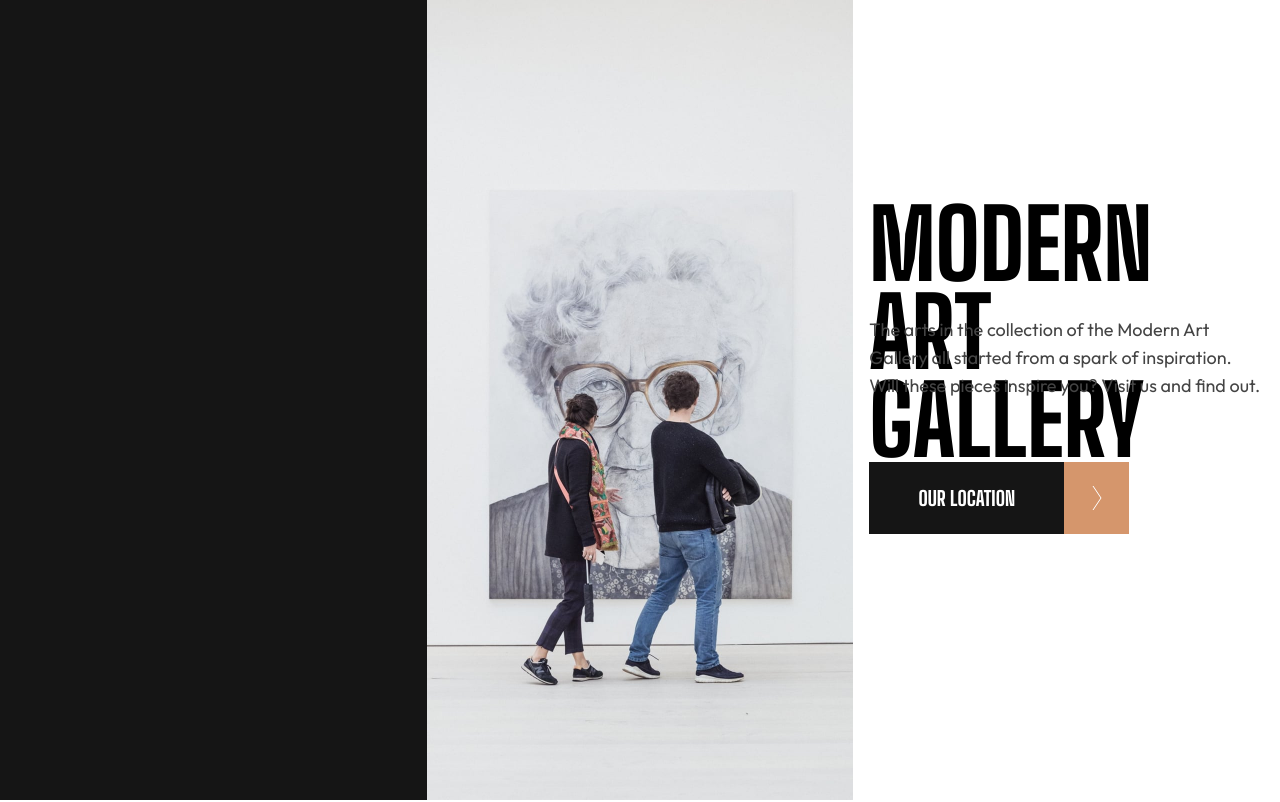
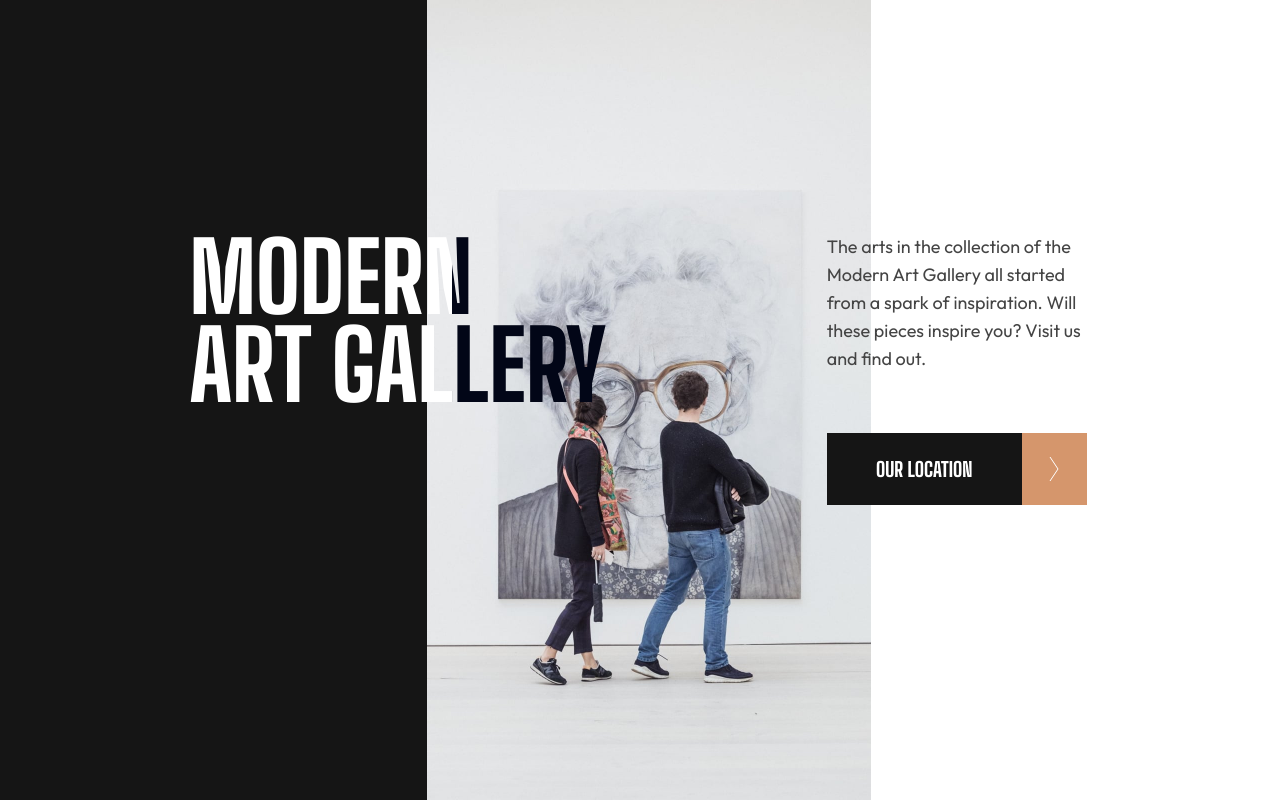
Before and after one commit to reactaleks/art-gellery-website-nextjs, a Next.js app: page / in a window 1280 px wide. Shown: the top 802 px of the page. Built offline with nearby package versions, Linux system fonts and the light colour scheme.

Commit message:
Reworked hero component to use grid, reworker location component to use grid.

```diff
--- a/app/layout.tsx
+++ b/app/layout.tsx
@@ -14,7 +14,7 @@ export default function RootLayout({
 }>) {
   return (
     <html lang="en">
-      <body>
+      <body className="min-h-screen">
           {children}
 
           <FooterComponent />
--- a/components/FeatureSectionComponent.tsx
+++ b/components/FeatureSectionComponent.tsx
@@ -3,10 +3,10 @@ import FeatureTextTileComponent from "./FeatureTextTileComponent";
 
 export default function FeatureSectionComponent() {
   return (
-    <div className="flex flex-col justify-between md:grid gap-4 md:grid-cols-12 grid-rows-12 h-[1605px] md:h-[1131px] md:w-[689px] md:mx-auto xl:h-[1150px] my-24">
+    <div className="flex flex-col justify-between md:grid gap-4 md:grid-cols-12 grid-rows-12 h-[1605px] md:h-[1131px] md:w-[689px] md:mx-auto xl:h-[1150px] xl:w-[1110px] my-24">
       <div className="col-span-7 row-span-4 col-start-6">
         <ImageComponent
-          imageStyles="h-[320px] w-[343px] md:w-[397px] md:h-[367px] xl:w-[635px] xl:h-[400px]"
+          imageStyles="h-[320px] w-[343px] md:w-[397px] md:h-[367px] xl:w-[635px] xl:h-[375px]"
           imageUrl="/desktop/image-grid-1@2x.jpg"
           imageAlt="Grid Image One"
         />
@@ -22,22 +22,22 @@ export default function FeatureSectionComponent() {
       </div>
       <div className="col-span-7 row-span-6 row-start-5 col-start-1">
         <ImageComponent
-          imageStyles="h-[480px] w-[343px] md:w-[398px] md:h-[750px] xl:w-[635px] xl:h-[720px]"
+          imageStyles="h-[480px] w-[343px] md:w-[398px] md:h-[750px] xl:w-[635px] xl:h-[765px]"
           imageUrl="/desktop/image-grid-2@2x.jpg"
           imageAlt="Grid image two"
         />
       </div>
-      <div className="col-span-5 row-span-8 grid grid-rows-8 md:grid-rows-12 ">
-        <div className=" row-span-4">
+      <div className="col-span-5 row-span-8 grid grid-rows-8 md:grid-rows-12 xl:gap-4">
+        <div className=" row-span-4 row-start-1">
           <ImageComponent
-            imageStyles="h-[200px] w-[343px] md:w-[280px] md:h-[367px] xl:w-[445px] xl:h-[313px]"
+            imageStyles="h-[200px] w-[343px] md:w-[280px] md:h-[367px] xl:w-[445px] xl:h-[375px]"
             imageUrl="/desktop/image-grid-3@2x.jpg"
             imageAlt="Grid image three"
           />
         </div>
         <div className=" row-span-4 row-start-5 md:row-start-7">
           <FeatureTextTileComponent
-            tileStyle="md:w-[280px] md:h-[375px] xl:w-[445px] xl:h-[377px]"
+            tileStyle="md:w-[280px] md:h-[375px] xl:w-[447px] xl:h-[377px]"
             tileDark={true}
             tileTitle="Come & Be Inspired"
             tileText="We’re excited to welcome you to our gallery and see how our
--- a/components/FooterComponent.tsx
+++ b/components/FooterComponent.tsx
@@ -27,7 +27,7 @@ export default function FooterComponent() {
         </p>
       </div>
 
-      <div className="col-span-4 col-start-2 row-span-1 row-start-11 md:row-start-3 md:col-start-10">
+      <div className="col-span-4 col-start-2 row-span-1 row-start-11 md:row-start-3 md:col-start-10 xl:col-start-11">
         <SocialComponent dark={checkPath} />
       </div>
     </footer>
--- a/components/HeroComponent.tsx
+++ b/components/HeroComponent.tsx
@@ -3,9 +3,26 @@ import heroImage from "../public/desktop/image-hero@2x.jpg";
 import NavButtonComponent from "./NavButtonComponent";
 export default function HeroComponent() {
   return (
-    <div className="h-[630px] md:h-[700px] xl:h-[800px] grid grid-cols-12 grid-rows-12 ">
-      <div className=" bg-allmost-black hidden xl:block xl:col-span-4 xl:col-start-1 xl:row-span-12"></div>
-      <div className="relative col-span-12 row-span-5 md:col-span-6 md:row-span-12 md:col-start-1 xl:col-span-4 xl:col-start-5">
+    <div className="xl:grid xl:grid-cols-24 xl:grid-rows-24 max-h-[800px]">
+      <div className="bg-allmost-black col-span-3 col-start-1 row-span-24 2xl:col-span-4 4k:col-span-7"></div>
+
+
+
+      <div className="xl:col-span-20 xl:col-start-4 2xl:col-span-16 row-span-24 h-[630px] md:h-[700px] xl:h-[800px] max-w-[1275px] grid grid-cols-24 grid-rows-24 relative">
+        <div
+          className="bg-allmost-black  hidden
+      xl:block xl:col-span-6 xl:col-start-1 xl:row-span-24
+      2xl:col-span-6
+      "
+        ></div>
+        <div
+          className="relative col-span-24 row-span-10
+      md:col-span-13 md:row-span-24
+      xl:col-span-10
+      2xl:col-span-10
+      4k:col-span-9
+      "
+        >
           <Image
             src={heroImage}
             alt="Hero image"
@@ -13,21 +30,42 @@ export default function HeroComponent() {
             style={{ objectFit: "cover" }}
           />
         </div>
-      <div className="row-start-7 gap-4 grid grid-rows-12 px-4 col-span-12 row-span-6 md:col-span-6 md:row-span-5 md:col-start-7 md:row-start-4 xl:col-span-4 xl:col-start-9 ">
-        <h1 className="font-bigShoulders font-extrabold text-headingm leading-headingm uppercase text-black
-         xl:text-headingxl xl:leading-headingxl">
-          <div>modern art</div>
-          <div>gallery</div>
 
+        <h1
+          className="font-bigShoulders font-extrabold text-headingm leading-headingm uppercase text-black
+         row-start-12 col-span-18 row-span-4 col-start-2
+         md:row-span-12 md:col-start-13 md:row-start-8 md:absolute
+         xl:text-headingxl xl:leading-headingxl
+         xl:col-start-2 xl:col-span-10 xl:-left-[15px]
+        2xl:col-start-4 2xl:-left-[105px]
+        4k:-left-[108px]
+        xl:bg-gradient-to-r from-white from-55% via-white via-[63%] to-slate-950 to-[63%] xl:bg-clip-text xl:text-transparent
+         "
+        >
+          <div>modern </div>
+          <div>art gallery</div>
         </h1>
-        <p className="row-start-5 font-outfit text-bodys leading-bodys text-dark-gray">
-            The arts in the collection of the Modern Art Gallery all started
-            from a spark of inspiration. Will these pieces inspire you? Visit us
-            and find out.
+        <p
+          className=" font-outfit text-bodys leading-bodys text-dark-gray
+      row-start-17 col-span-21 row-span-4 col-start-2
+      md:row-span-12 md:col-span-10 md:col-start-13 md:row-start-13 md:absolute
+      xl:col-start-16 xl:col-span-6 xl:row-start-8
+      4k:col-start-15
+      "
+        >
+          The arts in the collection of the Modern Art Gallery all started from
+          a spark of inspiration. Will these pieces inspire you? Visit us and
+          find out.
         </p>
-        <div className="row-start-10">
+        <div
+          className="row-start-22 row-span-3 col-span-17 col-start-2
+      md:row-span-12 md:col-start-13 md:row-start-18 md:absolute
+      xl:col-start-16 xl:col-span-6 xl:row-start-14
+            4k:col-start-15
+
+      "
+        >
           <NavButtonComponent destination="/location" linkText="Our location" />
-
         </div>
       </div>
     </div>
--- a/components/SocialComponent.tsx
+++ b/components/SocialComponent.tsx
@@ -7,9 +7,9 @@ interface PropTypes {
 export default function SocialComponent({dark}:PropTypes) {
     return (
         <div className='flex w-[100px] h-[20px] justify-between'>
-            <SocialIconComponent iconType="instagram" iconSize="20px" styling={`${dark ? 'fill-white' : 'fill-allmost-black'}`}/>
-            <SocialIconComponent iconType="facebook" iconSize="20px" styling={`${dark ? 'fill-white' : 'fill-allmost-black'}`}/>
-            <SocialIconComponent iconType="twitter" iconSize="20px" styling={`${dark ? 'fill-white' : 'fill-allmost-black'}`}/>
+            <SocialIconComponent iconType="instagram" iconSize="20px" styling={` ${dark ? 'fill-white hover:fill-gold' : 'fill-allmost-black hover:fill-white'}`}/>
+            <SocialIconComponent iconType="facebook" iconSize="20px" styling={` ${dark ? 'fill-white hover:fill-gold' : 'fill-allmost-black hover:fill-white'}`}/>
+            <SocialIconComponent iconType="twitter" iconSize="20px" styling={` ${dark ? 'fill-white hover:fill-gold' : 'fill-allmost-black hover:fill-white'}`}/>
         </div>
     )
 }
--- a/tailwind.config.ts
+++ b/tailwind.config.ts
@@ -43,6 +43,69 @@ const config: Config = {
       },
       screens: {
         '4k': '2560px'
+      },
+      gridTemplateColumns: {
+        '24': 'repeat(24, 1fr)'
+      },
+      gridTemplateRows: {
+        '24': 'repeat(24, 1fr)'
+      },
+      gridColumn: {
+        'span-13': 'span 13 / span 13',
+        'span-14': 'span 14 / span 14',
+        'span-15': 'span 15 / span 15',
+        'span-16': 'span 16 / span 16',
+        'span-17': 'span 17 / span 17',
+        'span-18': 'span 18 / span 18',
+        'span-19': 'span 19 / span 19',
+        'span-20': 'span 20 / span 20',
+        'span-21': 'span 21 / span 21',
+        'span-22': 'span 22 / span 22',
+        'span-23': 'span 23 / span 23',
+        'span-24': 'span 24 / span 24'
+      },
+      gridColumnStart: {
+        '13': '13',
+        '14': '14',
+        '15': '15',
+        '16': '16',
+        '17': '17',
+        '18': '18',
+        '19': '19',
+        '20': '20',
+        '21': '21',
+        '22': '22',
+        '23': '23',
+        '24': '24',
+      },
+      gridRow: {
+        'span-13': 'span 13 / span 13',
+        'span-14': 'span 14 / span 14',
+        'span-15': 'span 15 / span 15',
+        'span-16': 'span 16 / span 16',
+        'span-17': 'span 17 / span 17',
+        'span-18': 'span 18 / span 18',
+        'span-19': 'span 19 / span 19',
+        'span-20': 'span 20 / span 20',
+        'span-21': 'span 21 / span 21',
+        'span-22': 'span 22 / span 22',
+        'span-23': 'span 23 / span 23',
+        'span-24': 'span 24 / span 24',
+      },
+
+      gridRowStart: {
+        '13': '13',
+        '14': '14',
+        '15': '15',
+        '16': '16',
+        '17': '17',
+        '18': '18',
+        '19': '19',
+        '20': '20',
+        '21': '21',
+        '22': '22',
+        '23': '23',
+        '24': '24',
       }
     },
   },
```
Also changed, not shown: app/component-styles/map.modules.css (+19 -34 lines), app/location/page.tsx (+27 -16 lines). Lines whose indentation alone changed are shown as unchanged.
